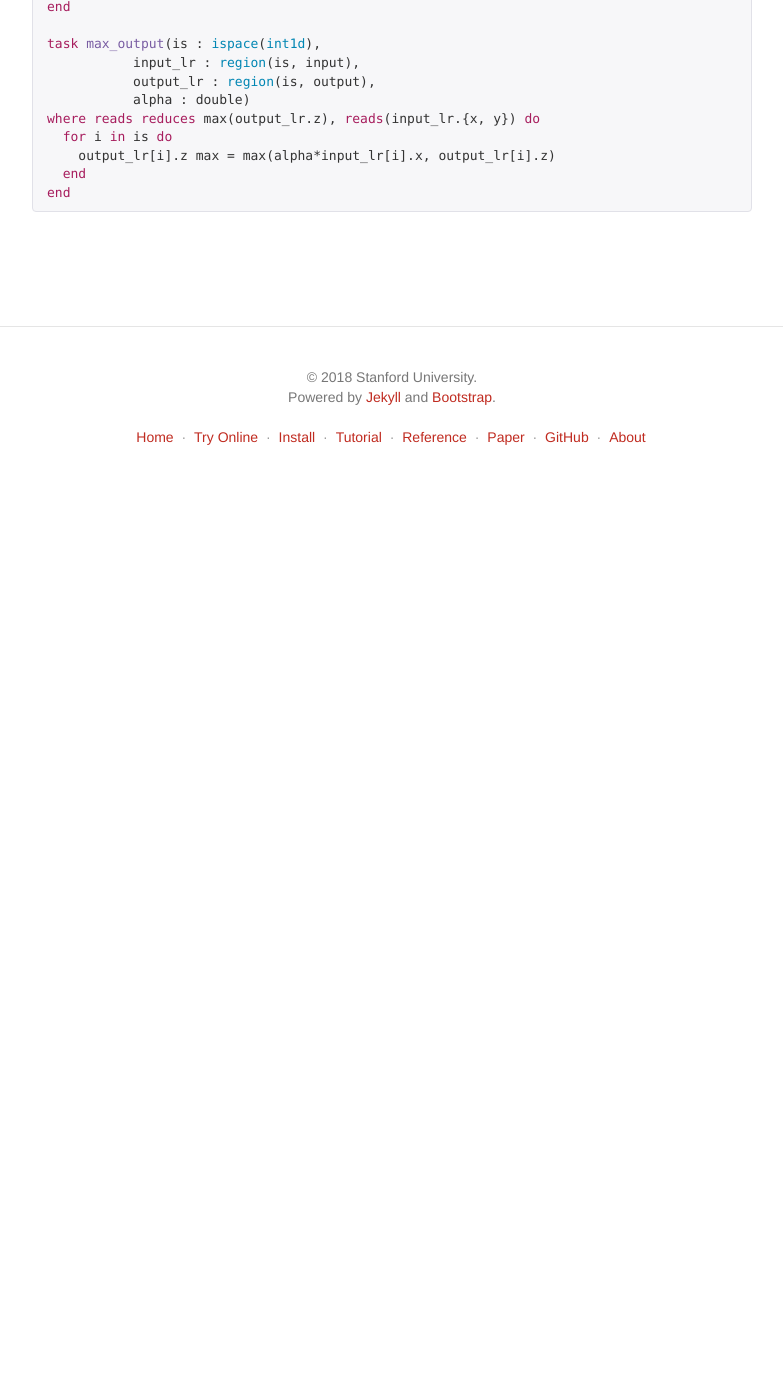
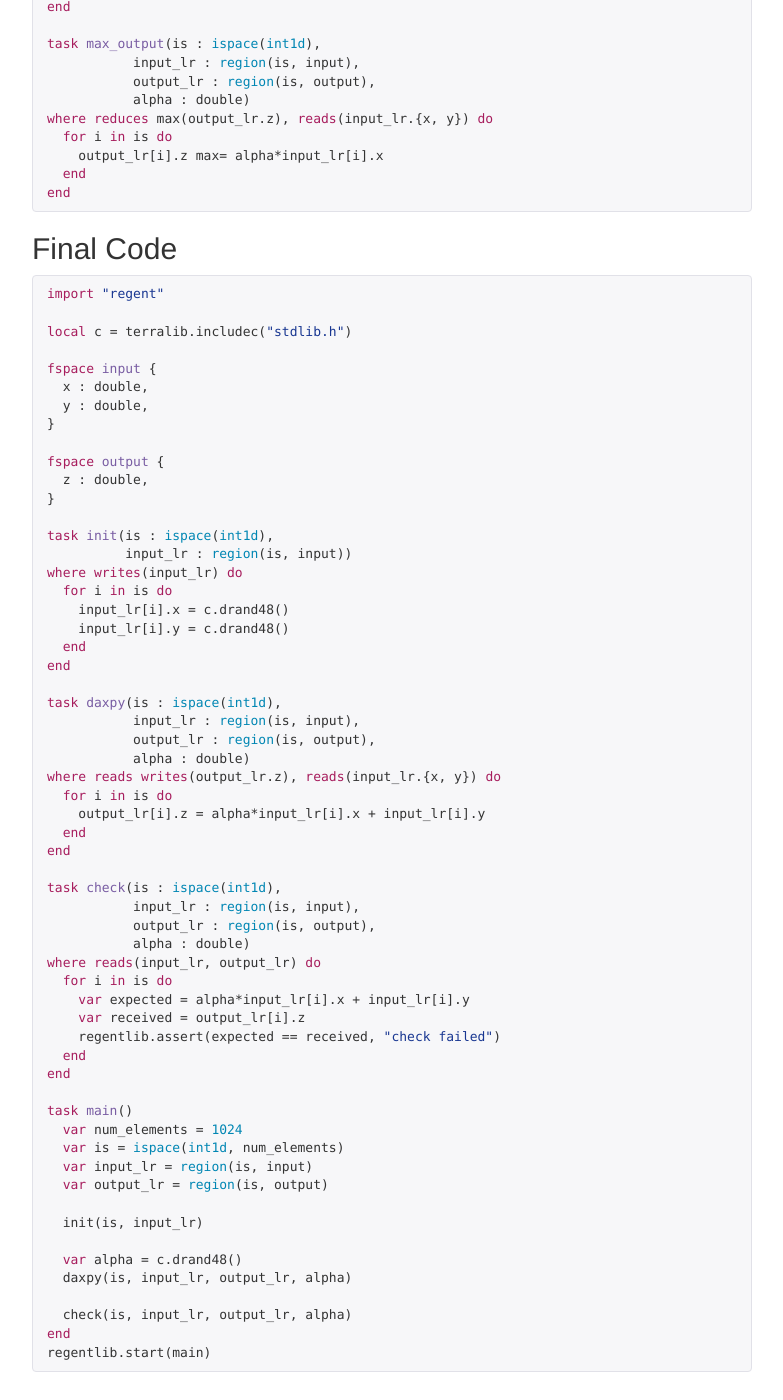
Before and after one commit to StanfordLegion/regent-lang.org, a Jekyll site: the page built from tutorial/06_privileges.md, in a window 1280 px wide and 1400 px high, scrolled down 648 px. Shown: the whole window, without its empty margins (248-1031 px from the left). Built offline with Jekyll 4.4.1, drawn with Linux system fonts in a browser that asks for light colours; nearby versions of some CDN libraries; before the commit the page ends 1145 px from its top, so only the background shows below that; some of the changed text lies outside the part shown.

Commit message:
Fix typos.

```diff
--- a/tutorial/06_privileges.md
+++ b/tutorial/06_privileges.md
@@ -22,16 +22,16 @@
 end
 {% endhighlight %}
 
-Privileges are enforced by the type system, which will throw an exception when detecting an invalid access.
+Privileges are enforced by the type system, and a compile error will be issued if the declared privileges are violated.
 
-Beyond `reads` and `writes`, reductions (+, *, -, /, min, max) allow the application of certain commutative operators to regions.
+Beyond `reads` and `writes`, reductions (`+`, `*`, `-`, `/`, `min`, `max`) allow the application of certain commutative operators to the elements of regions.
 
 {% highlight regent %}
 task sum_output(is : ispace(int1d),
-           input_lr : region(is, input),
-           output_lr : region(is, output),
-           alpha : double)
-where reads reduces +(output_lr.z), reads(input_lr.{x, y}) do
+                input_lr : region(is, input),
+                output_lr : region(is, output),
+                alpha : double)
+where reduces +(output_lr.z), reads(input_lr.{x, y}) do
   for i in is do
     output_lr[i].z += alpha*input_lr[i].x + input_lr[i].y
   end
@@ -41,9 +41,72 @@
            input_lr : region(is, input),
            output_lr : region(is, output),
            alpha : double)
-where reads reduces max(output_lr.z), reads(input_lr.{x, y}) do
+where reduces max(output_lr.z), reads(input_lr.{x, y}) do
   for i in is do
-    output_lr[i].z max = max(alpha*input_lr[i].x, output_lr[i].z)
+    output_lr[i].z max= alpha*input_lr[i].x
   end
 end
 {% endhighlight %}
+
+## Final Code
+
+{% highlight regent %}
+import "regent"
+
+local c = terralib.includec("stdlib.h")
+
+fspace input {
+  x : double,
+  y : double,
+}
+
+fspace output {
+  z : double,
+}
+
+task init(is : ispace(int1d),
+          input_lr : region(is, input))
+where writes(input_lr) do
+  for i in is do
+    input_lr[i].x = c.drand48()
+    input_lr[i].y = c.drand48()
+  end
+end
+
+task daxpy(is : ispace(int1d),
+           input_lr : region(is, input),
+           output_lr : region(is, output),
+           alpha : double)
+where reads writes(output_lr.z), reads(input_lr.{x, y}) do
+  for i in is do
+    output_lr[i].z = alpha*input_lr[i].x + input_lr[i].y
+  end
+end
+
+task check(is : ispace(int1d),
+           input_lr : region(is, input),
+           output_lr : region(is, output),
+           alpha : double)
+where reads(input_lr, output_lr) do
+  for i in is do
+    var expected = alpha*input_lr[i].x + input_lr[i].y
+    var received = output_lr[i].z
+    regentlib.assert(expected == received, "check failed")
+  end
+end
+
+task main()
+  var num_elements = 1024
+  var is = ispace(int1d, num_elements)
+  var input_lr = region(is, input)
+  var output_lr = region(is, output)
+
+  init(is, input_lr)
+
+  var alpha = c.drand48()
+  daxpy(is, input_lr, output_lr, alpha)
+
+  check(is, input_lr, output_lr, alpha)
+end
+regentlib.start(main)
+{% endhighlight %}
```
Also changed, not shown: reference.md (+21 -10 lines), tutorial/04_logical_regions.md (+49 -2 lines), tutorial/05_physical_regions.md (+48 -5 lines).
